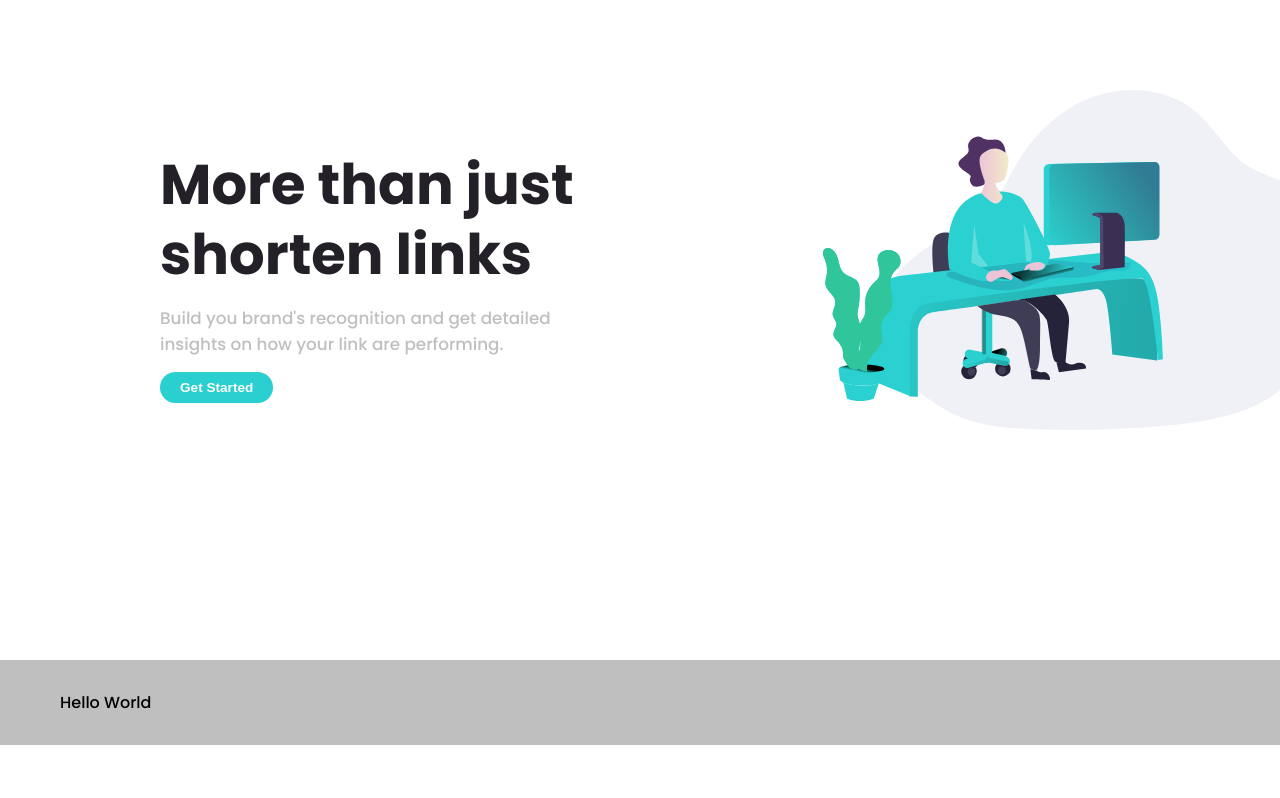
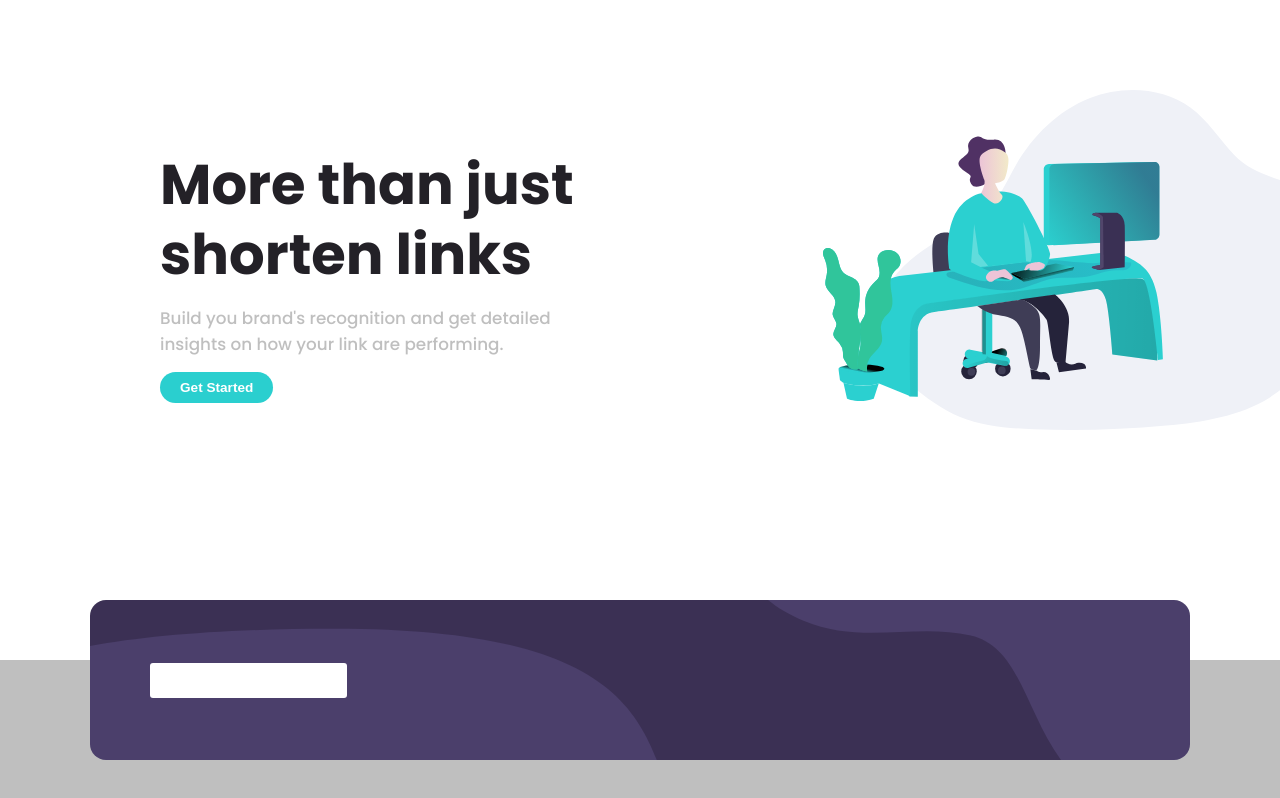
Before and after one commit to khalatevarun/Shortly, a React (Create React App) app: page / in a window 1280 px wide. Shown: the top 798 px of the page. Built offline with nearby package versions, Linux system fonts and the light colour scheme.

Commit message:
add styling to input link field

```diff
--- a/src/components/MainInfo/MainInput.js
+++ b/src/components/MainInfo/MainInput.js
@@ -1,5 +1,7 @@
 import { useEffect, useState } from 'react';
 import { withTheme } from 'styled-components';
+import { InputContainer } from './helper-components/InputContainer';
+import { LinkInput } from './helper-components/LinkInput';
 import MainInfo from './MainInfo';
 
 const MainInput = () => {
@@ -14,13 +16,9 @@ const MainInput = () => {
   };
 
   return (
-    // <InputContainer>
-
-    // <InputLink>
-    // </InputLink>
-    // <SquareButton>Shorten it!</SqaureButton>
-    // </InputContainer>
-    <div>Hello World</div>
+    <InputContainer>
+      <LinkInput></LinkInput>
+    </InputContainer>
   );
 };
 
--- a/src/components/MainInfo/helper-components/InputContainer.js
+++ b/src/components/MainInfo/helper-components/InputContainer.js
@@ -9,4 +9,7 @@ export const InputContainer = styled.div`
   background-size: cover;
   border-radius: 16px;
   margin: -90px 30px 90px 30px;
+  align-items: center;
+  display: flex;
+  padding: 0px 60px;
 `;
--- /dev/null
+++ b/src/components/MainInfo/helper-components/LinkInput.js
@@ -0,0 +1,9 @@
+import styled from 'styled-components';
+
+export const LinkInput = styled.input`
+  padding: 0.75em;
+
+  background: white;
+  border: none;
+  border-radius: 3px;
+`;
--- a/src/components/MainInfo/helper-components/MainInfoContainer.js
+++ b/src/components/MainInfo/helper-components/MainInfoContainer.js
@@ -1,8 +1,6 @@
 import styled from 'styled-components';
 
 export const MainInfoContainer = styled.div`
-  display: flex;
-  display: flex;
   padding: 30px 60px;
   background-color: ${(props) => props.theme.Grayish};
 `;
```
